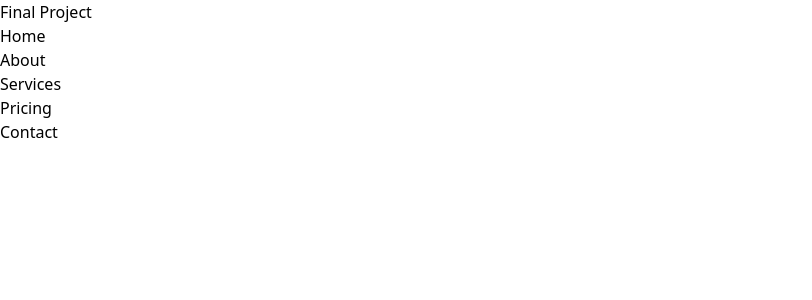
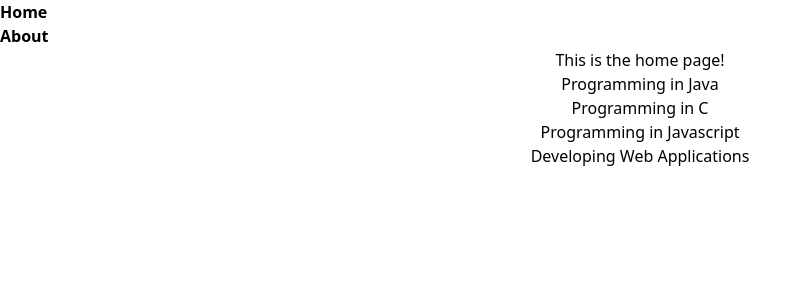
Before and after one commit to aoinoikaz/FinalProject, an Angular app: page / in a window 1280 px wide. Shown: the top 300 px of the page, without its empty margins (0-812 px from the left). Built offline with nearby package versions, Linux system fonts and the light colour scheme.

Commit message:
Finally figured out workflow with Tailwind CSS. Project development can officially begin.

```diff
--- a/src/app/app-routing.module.ts
+++ b/src/app/app-routing.module.ts
@@ -1,7 +1,13 @@
 import { NgModule } from '@angular/core';
 import { RouterModule, Routes } from '@angular/router';
+import {HomeComponent} from "./components/home/home.component";
+import {AboutComponent} from "./components/about/about.component";
 
-const routes: Routes = [];
+const routes: Routes = [
+  {path: '', component: HomeComponent},
+  {path: 'home', component: HomeComponent},
+  {path: 'about', component: AboutComponent},
+];
 
 @NgModule({
   imports: [RouterModule.forRoot(routes)],
--- a/src/app/app.component.html
+++ b/src/app/app.component.html
@@ -1,7 +1,7 @@
+<!-- Almost as if this is our home page. We have our components that are rendered by default -->
+<!-- <router-outlet> routes to our home page, so no need to add the home page component (<app-home>)-->
+<app-sidebar>
+</app-sidebar>
+
 <router-outlet>
-
 </router-outlet>
-
-<app-home>
-
-</app-home>
--- a/src/app/app.module.ts
+++ b/src/app/app.module.ts
@@ -4,6 +4,8 @@ import { BrowserModule } from '@angular/platform-browser';
 import { AppRoutingModule } from './app-routing.module';
 import { AppComponent } from './app.component';
 import { HomeComponent } from './components/home/home.component';
+import { AboutComponent } from './components/about/about.component';
+import { SidebarComponent } from './components/sidebar/sidebar.component';
 
 // Declares and imports a component called AppComponent.
 
@@ -12,6 +14,8 @@ import { HomeComponent } from './components/home/home.component';
   declarations: [
     AppComponent,
     HomeComponent,
+    AboutComponent,
+    SidebarComponent,
   ],
   // Import necessary modules
   imports: [
--- /dev/null
+++ b/src/app/components/about/about.component.css
@@ -0,0 +1,3 @@
+.about_page_body {
+  @apply text-center font-light
+}
--- /dev/null
+++ b/src/app/components/about/about.component.html
@@ -0,0 +1,3 @@
+<div class="about_page_body">
+  <p>Developers: <br> Devon Tomlin <br> Phillip Lu</p>
+</div>
--- /dev/null
+++ b/src/app/components/about/about.component.ts
@@ -0,0 +1,15 @@
+import { Component, OnInit } from '@angular/core';
+
+@Component({
+  selector: 'app-about',
+  templateUrl: './about.component.html',
+  styleUrls: ['./about.component.css']
+})
+export class AboutComponent implements OnInit {
+
+  constructor() { }
+
+  ngOnInit(): void {
+  }
+
+}
--- a/src/app/components/home/home.component.css
+++ b/src/app/components/home/home.component.css
@@ -0,0 +1,3 @@
+.home_page_body {
+  @apply font-light text-center
+}
--- a/src/app/components/home/home.component.html
+++ b/src/app/components/home/home.component.html
@@ -1,31 +1,11 @@
-<div>
+<div class="home_page_body">
+  <p>
+    This is the home page!
+  </p>
 
-  <nav class="bg-white border-gray-200 px-2 sm:px-4 py-2.5 rounded dark:bg-gray-800">
-    <div class="container flex flex-wrap justify-between items-center mx-auto">
-      <a href="https://flowbite.com" class="flex items-center">
-        <span class="self-center text-xl font-semibold whitespace-nowrap dark:text-white">Final Project</span>
-      </a>
-
-      <div class="hidden w-full md:block md:w-auto" id="mobile-menu">
-        <ul class="flex flex-col mt-4 md:flex-row md:space-x-8 md:mt-0 md:text-sm md:font-medium">
-          <li>
-            <a href="#" class="block py-2 pr-4 pl-3 text-white bg-blue-700 rounded md:bg-transparent md:text-blue-700 md:p-0 dark:text-white" aria-current="page">Home</a>
-          </li>
-          <li>
-            <a href="#" class="block py-2 pr-4 pl-3 text-gray-700 border-b border-gray-100 hover:bg-gray-50 md:hover:bg-transparent md:border-0 md:hover:text-blue-700 md:p-0 dark:text-gray-400 md:dark:hover:text-white dark:hover:bg-gray-700 dark:hover:text-white md:dark:hover:bg-transparent dark:border-gray-700">About</a>
-          </li>
-          <li>
-            <a href="#" class="block py-2 pr-4 pl-3 text-gray-700 border-b border-gray-100 hover:bg-gray-50 md:hover:bg-transparent md:border-0 md:hover:text-blue-700 md:p-0 dark:text-gray-400 md:dark:hover:text-white dark:hover:bg-gray-700 dark:hover:text-white md:dark:hover:bg-transparent dark:border-gray-700">Services</a>
-          </li>
-          <li>
-            <a href="#" class="block py-2 pr-4 pl-3 text-gray-700 border-b border-gray-100 hover:bg-gray-50 md:hover:bg-transparent md:border-0 md:hover:text-blue-700 md:p-0 dark:text-gray-400 md:dark:hover:text-white dark:hover:bg-gray-700 dark:hover:text-white md:dark:hover:bg-transparent dark:border-gray-700">Pricing</a>
-          </li>
-          <li>
-            <a href="#" class="block py-2 pr-4 pl-3 text-gray-700 hover:bg-gray-50 md:hover:bg-transparent md:border-0 md:hover:text-blue-700 md:p-0 dark:text-gray-400 md:dark:hover:text-white dark:hover:bg-gray-700 dark:hover:text-white md:dark:hover:bg-transparent">Contact</a>
-          </li>
-        </ul>
-      </div>
-    </div>
-  </nav>
-
+  <ul>
+    <li *ngFor="let book of booksArray">
+      {{book}}
+    </li>
+  </ul>
 </div>
--- /dev/null
+++ b/src/app/components/sidebar/sidebar.component.css
@@ -0,0 +1,3 @@
+.sidebar_main {
+  @apply inline font-black
+}
--- /dev/null
+++ b/src/app/components/sidebar/sidebar.component.html
@@ -0,0 +1,6 @@
+<div class="sidebar_main">
+  <ul>
+    <li><a routerLink="/home">Home</a></li>
+    <li><a routerLink="/about">About</a></li>
+  </ul>
+</div>
--- /dev/null
+++ b/src/app/components/sidebar/sidebar.component.ts
@@ -0,0 +1,15 @@
+import { Component, OnInit } from '@angular/core';
+
+@Component({
+  selector: 'app-sidebar',
+  templateUrl: './sidebar.component.html',
+  styleUrls: ['./sidebar.component.css']
+})
+export class SidebarComponent implements OnInit {
+
+  constructor() { }
+
+  ngOnInit(): void {
+  }
+
+}
```
Also changed, not shown: 2 other files (tests, documents, lock files or other folders).
